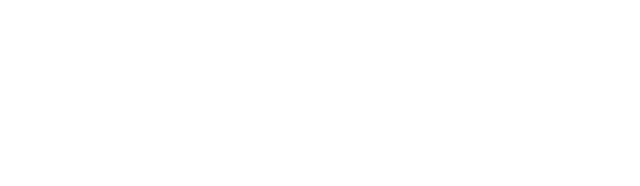
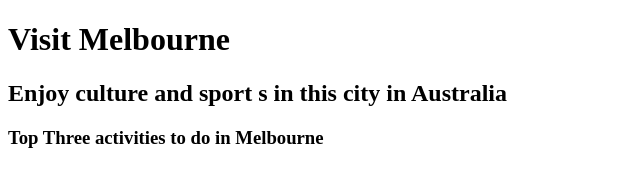
Before and after one commit to allenmathews/hometown-homepage, a plain HTML site: page index.html in a window 1280 px wide. Shown: the whole page, without its empty margins (0-640 px from the left). Drawn offline with Linux system fonts and the light colour scheme.

Commit message:
added info

```diff
--- a/index.html
+++ b/index.html
@@ -9,6 +9,18 @@
 </head>
 
 <body>
+    <header>
+        <h1>Visit Melbourne</h1>
+        <h2>Enjoy culture and sport s in this city in Australia</h2>
+    </header>
+
+    <body>
+        <h3>Top Three activities to do in Melbourne</h3>
+    </body>
+
+    <footer>
+
+    </footer>
 
 </body>
 
```
